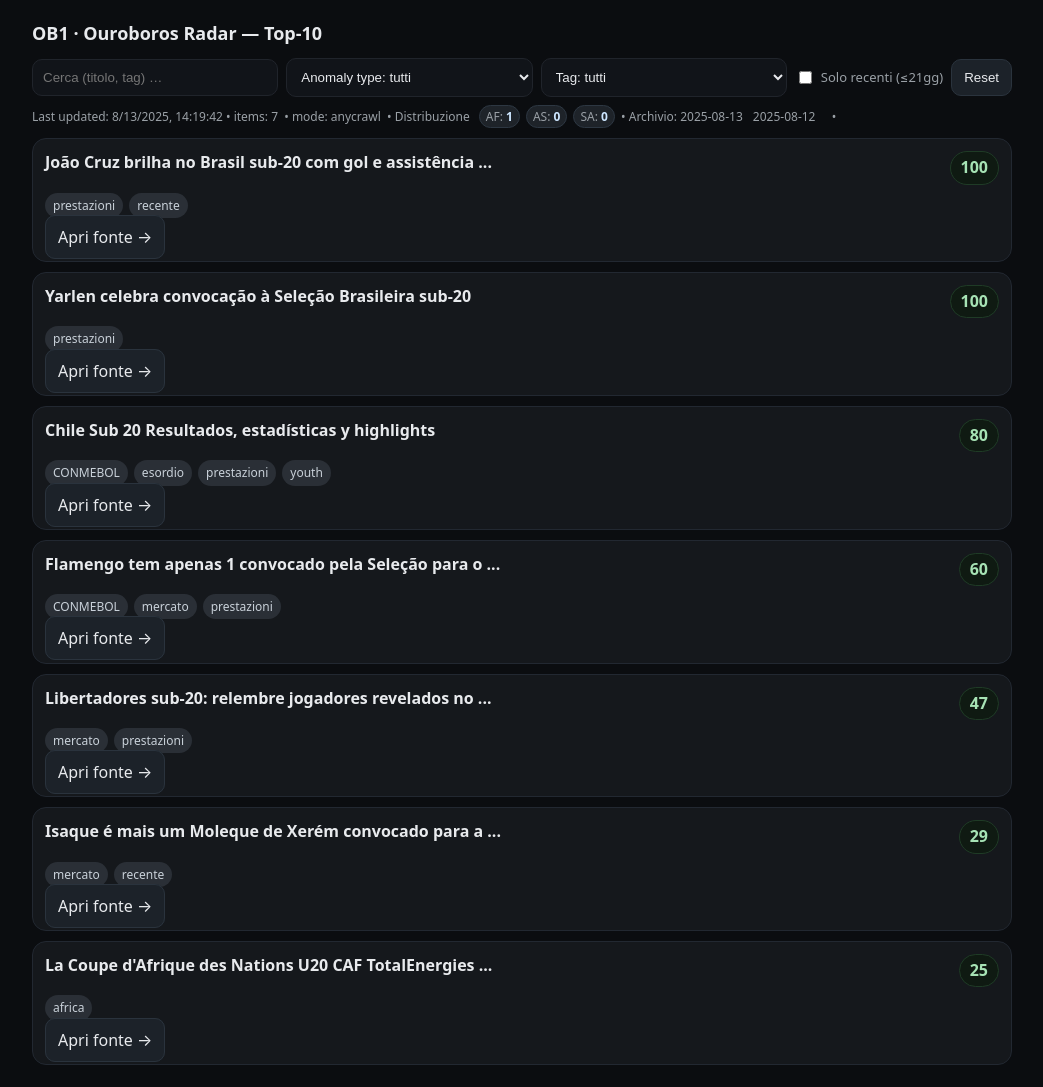
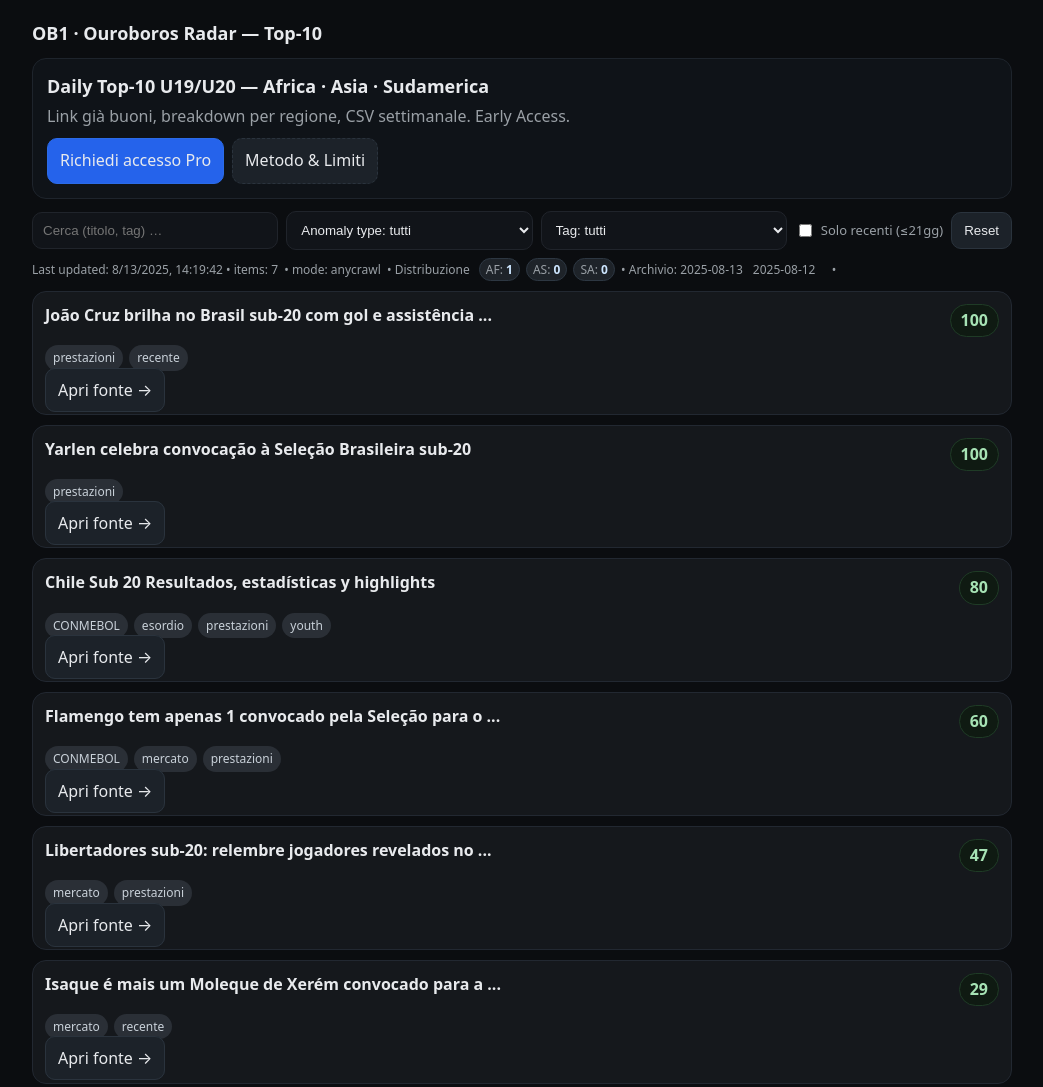
Before and after one commit to mtornani/OB1-Radar, a plain HTML site: page docs/index.html in a window 1280 px wide. Shown: the top 1087 px of the page, without its empty margins (118-1161 px from the left). Drawn offline with Linux system fonts and the light colour scheme; no server answers.

Commit message:
feat(ui): Hero + CTA + region breakdown chips + weekly CSV link

```diff
--- a/docs/index.html
+++ b/docs/index.html
@@ -30,10 +30,16 @@
     #err { display:none; position:fixed; inset:0; background:rgba(0,0,0,.9); color:#fff; z-index:9999; }
     #err .box{max-width:900px;margin:40px auto;padding:14px}
     #err pre{white-space:pre-wrap;background:#1a1a1a;padding:12px;border-radius:10px;border:1px solid #333;overflow:auto}
-    /* breakdown mini-chips */
+    /* breakdown & hero */
     .mini-chip{display:inline-block;background:#1e2329;border:1px solid #2d3742;border-radius:999px;padding:2px 6px;margin-left:6px}
     .mini-chip b{color:#cde6ff}
     .hide{display:none}
+    .hero{background:#0f1318;border:1px solid #1e242c;border-radius:14px;padding:14px;margin:6px 0 12px}
+    .hero h2{margin:0 0 6px 0;font-size:18px}
+    .hero p{margin:0 0 10px 0;color:#9aa0a6}
+    .cta{display:flex;gap:8px;flex-wrap:wrap}
+    .cta .btn-primary{background:#2563eb;border:1px solid #2b6be7}
+    .cta .btn-ghost{background:#1c2229;border:1px dashed #2a333d}
   </style>
 </head>
 <body>
@@ -45,6 +51,16 @@
 
   <div class="wrap">
     <h1>OB1 · Ouroboros Radar — Top-10</h1>
+
+    <!-- HERO + CTA -->
+    <div class="hero">
+      <h2>Daily Top-10 U19/U20 — Africa · Asia · Sudamerica</h2>
+      <p>Link già buoni, breakdown per regione, CSV settimanale. Early Access.</p>
+      <div class="cta">
+        <a class="btn btn-primary" href="mailto:hello@ob1radar.ai?subject=OB1%20Pro%20Early%20Access&body=Ciao%2C%20voglio%20attivare%20OB1%20Pro.%0A-%202%20watchlist%20richieste%3A%20...%0A-%20Telegram%20SI%2FNO%3A%20...%0A" rel="noopener">Richiedi accesso Pro</a>
+        <a class="btn btn-ghost" href="method.html" rel="noopener">Metodo & Limiti</a>
+      </div>
+    </div>
 
     <div class="topbar">
       <input id="q" type="search" placeholder="Cerca (titolo, tag) …" />
```
